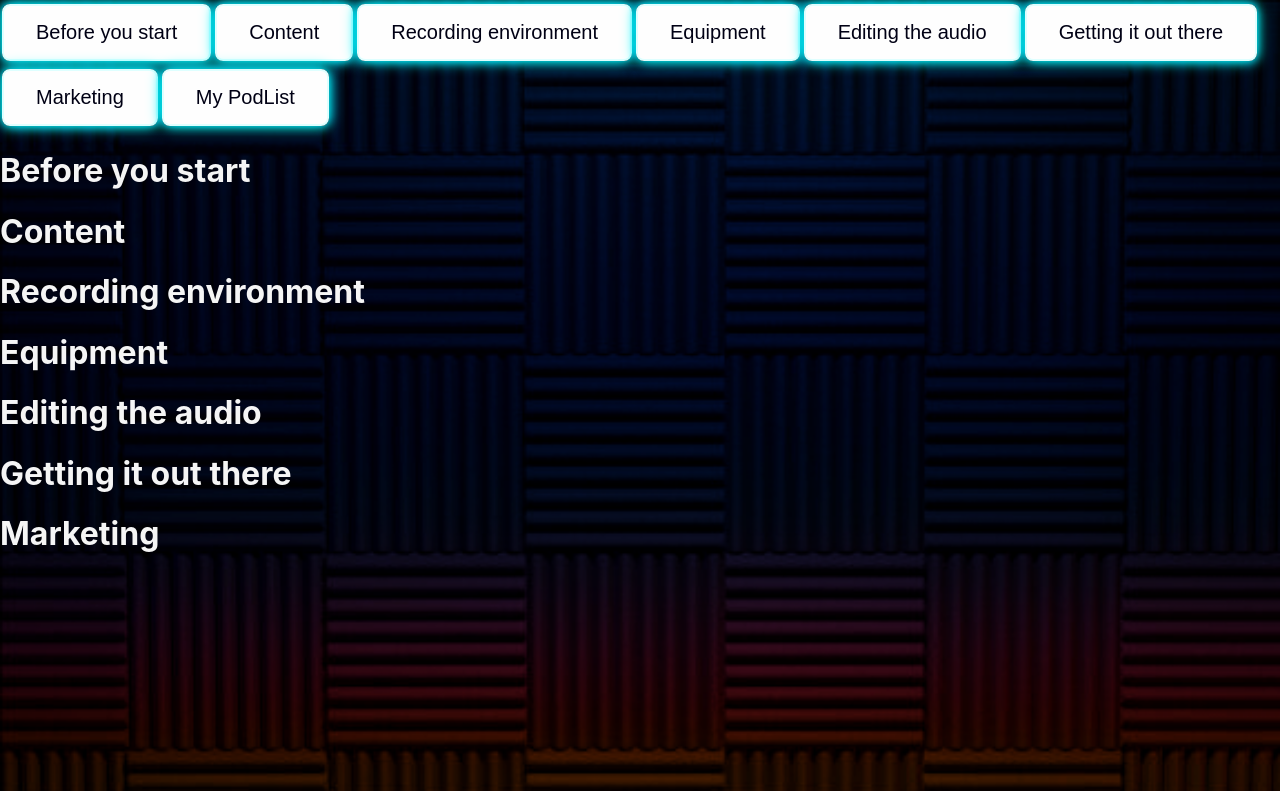
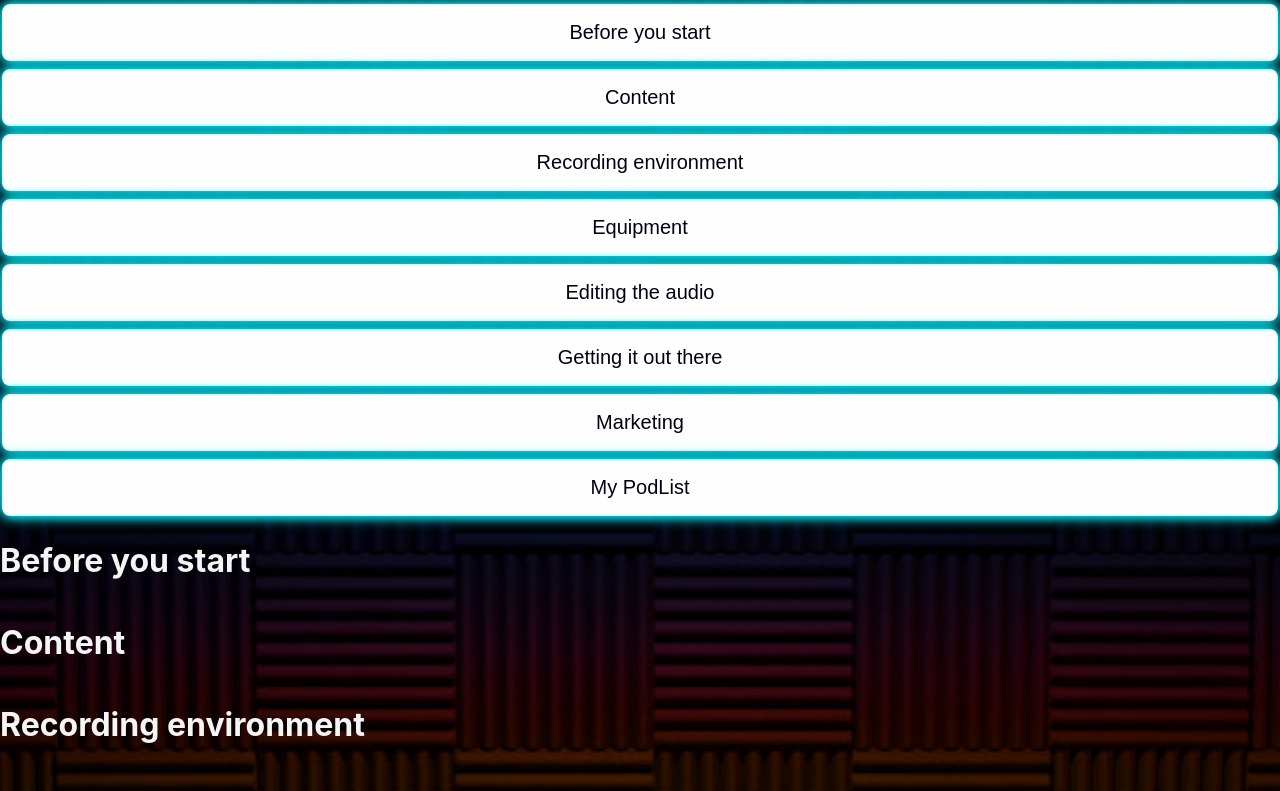
Before and after one commit to SchoolOfCode/w15_collaborative-react-project-podclass, a React (Create React App) app in the folder podclass/: page / in a window 1280 px wide. Shown: the top 791 px of the page. Built offline with nearby package versions, Linux system fonts and the light colour scheme.

Commit message:
started styling work

```diff
--- a/podclass/src/App.css
+++ b/podclass/src/App.css
@@ -49,7 +49,7 @@ a {
   color: rgb(0, 0, 20);
   padding: 15px 32px;
   text-align: center;
-  display: inline-block;
+  /* display: inline-block; */
   font-size: 20px;
   margin: 4px 2px;
   cursor: pointer;
@@ -62,7 +62,7 @@ a {
   color: rgb(20, 8, 0);
   padding: 15px 32px;
   text-align: center;
-  display: inline-block;
+  /* display: inline-block; */
   font-size: 20px;
   margin: 4px 2px;
   cursor: pointer;
@@ -75,7 +75,7 @@ a {
   color: #FF0000;
   padding: 15px 32px;
   text-align: center;
-  display: inline-block;
+  /* display: inline-block; */
   font-size: 20px;
   margin: 4px 2px;
   cursor: pointer;
@@ -90,3 +90,10 @@ a {
 .completed-list-item {
   text-decoration-line: line-through;
 }
+
+#navigation {
+display: flex;
+flex-direction: column;
+justify-content: flex-start;
+border: green;
+}
--- a/podclass/src/App.js
+++ b/podclass/src/App.js
@@ -90,7 +90,9 @@ return (
    </div>
 
 
-     <div>
+     <div
+     id={"navigation"}
+     >
     {titles.map(
         (button) => (button = (<Button
           key={button}
```
Also changed, not shown: podclass/src/index.css (line endings or trailing spaces).
